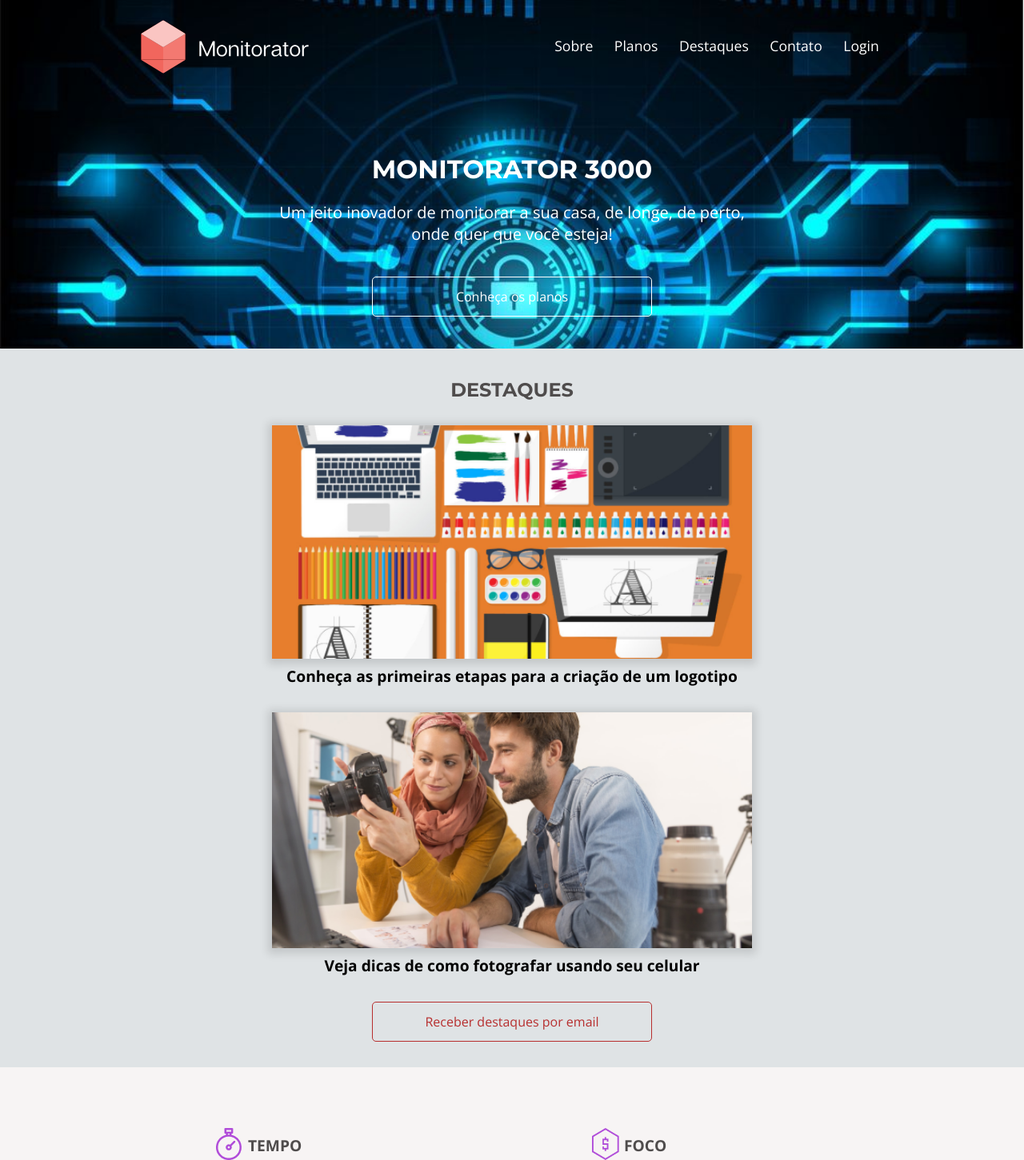
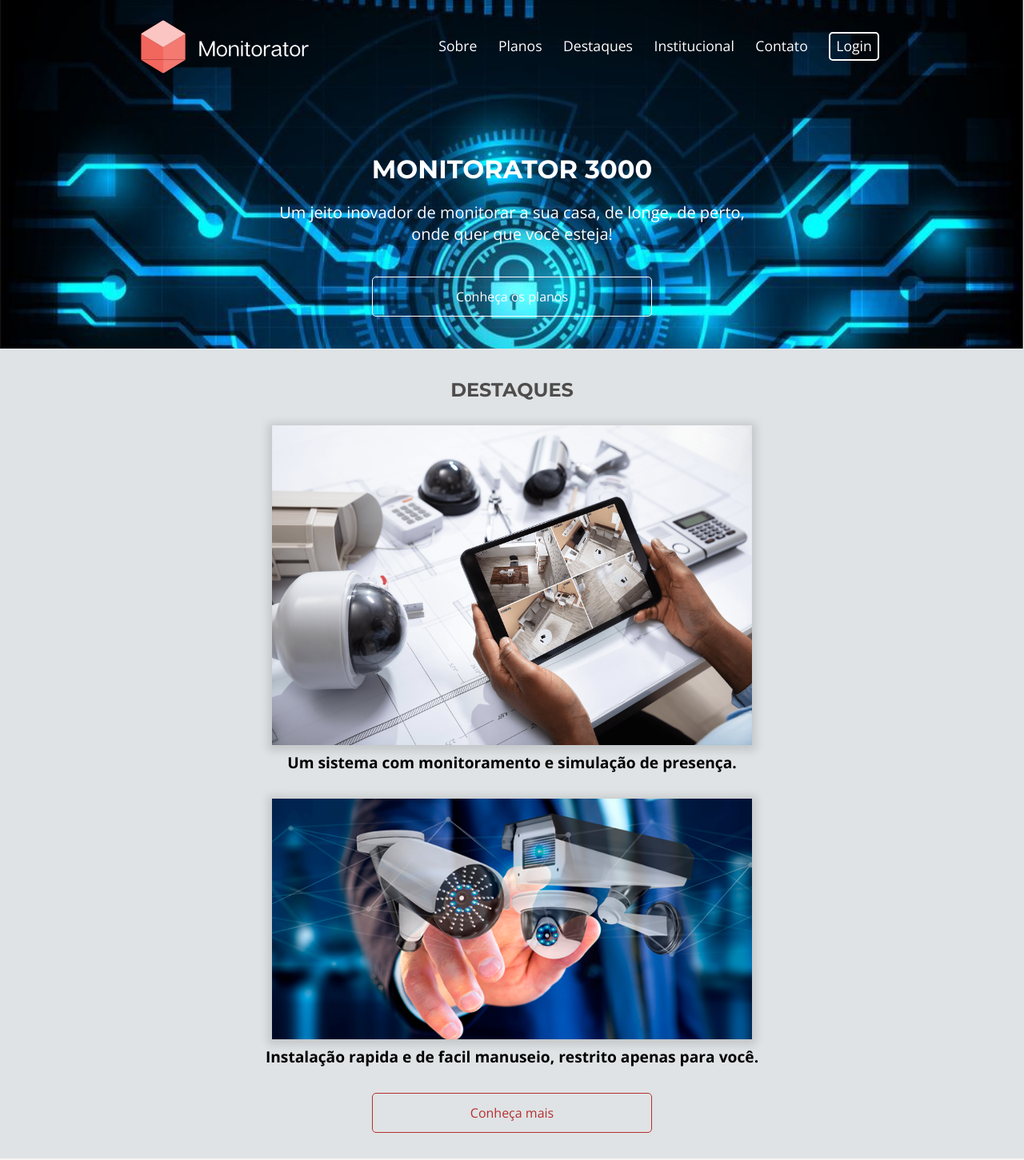
Before and after one commit to FellipeMafra/monitorator, a plain HTML site: page index.html in a window 1280 px wide. Shown: the top 1451 px of the page at 80% size. Drawn offline with nearby package versions, Linux system fonts and the light colour scheme.

Commit message:
Update imagens e textos

```diff
--- a/css/cabecalho.css
+++ b/css/cabecalho.css
@@ -24,6 +24,12 @@
 
 .cabecalho__navegacao {
     text-align: center;
+}
+
+#login__cabecalho {
+    padding: 7px;
+    border: solid 2px white;
+    border-radius: 5px;
 }
 
 .cabecalho__link {
--- a/index.html
+++ b/index.html
@@ -25,8 +25,9 @@
                     <li class="cabecalho__link"><a href="#">Sobre</a></li>
                     <li class="cabecalho__link"><a href="#">Planos</a></li>
                     <li class="cabecalho__link"><a href="#">Destaques</a></li>
+                    <li class="cabecalho__link"><a href="#">Institucional</a></li>
                     <li class="cabecalho__link"><a href="#">Contato</a></li>
-                    <li class="cabecalho__link"><a href="#">Login</a></li>
+                    <li id="login__cabecalho" class="cabecalho__link"><a href="#">Login</a></li>
                 </ul>
             </nav>
         </header>
@@ -41,17 +42,17 @@
                 <h2 class="destaques__titulo">Destaques</h2>
                 <a href="#">
                     <figure class="destaques__painel">
-                        <img src="img/comecando-criar-logotipo.png" alt="Painel do post sobre criação de logotipo" class="destaques__painel-imagem">
-                        <figcaption class="destaques__painel-texto">Conheça as primeiras etapas para a criação de um logotipo</figcaption>
+                        <img src="img2/monitoramento.png" alt="Painel do post sobre criação de logotipo" class="destaques__painel-imagem">
+                        <figcaption class="destaques__painel-texto">Um sistema com monitoramento e simulação de presença.</figcaption>
                     </figure>
                 </a>
                 <a href="#">
                     <figure class="destaques__painel">
-                        <img src="img/dicas-fotografia.png" alt="Painel do post sobre fotografia com celular" class="destaques__painel-imagem">
-                        <figcaption class="destaques__painel-texto">Veja dicas de como fotografar usando seu celular</figcaption>
+                        <img src="img2/instalação.png" alt="Painel do post sobre fotografia com celular" class="destaques__painel-imagem">
+                        <figcaption class="destaques__painel-texto">Instalação rapida e de facil manuseio, restrito apenas para você.</figcaption>
                     </figure>
                 </a>
-                <a href="#" class="destaques__botao botao">Receber destaques por email</a>
+                <a href="#" class="destaques__botao botao">Conheça mais</a>
             </section>
 
             <section class="diferenciais container">
@@ -74,20 +75,19 @@
             <section class="sobre container">
                 <div class="sobre__conteudo">
                     <h2 class="sobre__titulo">Sobre</h2>
-                    <p class="sobre__texto">Criamos aplicativos personalizados para <strong class="sobre__texto--destaque">todas as pessoas</strong>!</p>
+                    <p class="sobre__texto">Criamos sistemas de segurança para <strong class="sobre__texto--destaque">todas as pessoas</strong>!</p>
                     <p class="sobre__texto">
-                        A manutenção de um aplicativo não pode ser um custo extra para o cliente, Na Apeperia você assina nosso serviço e a manutenção já está inclusa. Assim, você não se preocupa com manutenção, é tudo por nossa conta.
+                       Nosso sistema de segurança trabalha com IOT, aonde você consegue monitorar sua residencia pelo seu celular, de qualquer lugar que esteja, possibilitando ainda simular presença através do sistema de iluminação residencial, controlado facilmente pelo mesmo.
                     </p>
                     <p class="sobre__texto sobre__texto--destaque sobre__texto--divisao">
-                        Conte com uma equipe especializada e exclusiva pra projetos incríveis em qualquer plataforma.
+                        Conte com uma equipe especializada para o projeto.
                     </p>
                     <ul class="sobre__plataformas">
                         <li><img src="img/android.png" alt="Ícone do Android"></li>
-                        <li><img src="img/blackberry.png" alt="Ícone da Blackberry"></li>
                         <li><img src="img/apple.png" alt="Ícone da Apple"></li>
                         <li><img src="img/windowsphone.png" alt="Ícone da Microsoft"></li>
                     </ul>
-                    <p class="sobre__texto">Desenvolvemos aplicativos para todas as plataformas</p>
+                    <p class="sobre__texto">Nosso site funciona em todas as plataformas!</p>
                 </div>
                 <img src="img/sobre-apeperia.png" alt="Sobre a Apeperia" class="sobre__imagem">
             </section>
@@ -139,19 +139,19 @@
                 <h2 class="institucional__titulo">Institucional</h2>
                 <div class="institucional__conteudo">
                     <div class="institucional__informacoes">
-                        <p class="institucional__descricao">Um pouco mais sobre a Apeperia</p>
+                        <p class="institucional__descricao">Um pouco mais sobre Nós</p>
                         <address class="institucional__endereco">     <!--  pra por endereço -->
-                            Rua Vergueiro, 3185</br>                   <!--  quebra linha -->
-                            Vila Mariana, São Paulo
+                            Planaltina</br>                   <!--  quebra linha -->
+                            Brasília DF
                             <article class="institucional__contato">
                                 <p>
-                                    <a href="tel:+55115571-2751" class="institucional__contato-telefone">(11) 5571-2751</a> ou
-                                    <a href="mailto:contato@apeperia.com" class="institucional__contato-email">contato@apeperia.com</a>
+                                    <a href="tel:+556199999-9999" class="institucional__contato-telefone">(61) 99999-9999</a> ou
+                                    <a href="mailto:fellipecmafra@hotmail.com" class="institucional__contato-email">email@site.com</a>
                                 </p>
                             </article>
                         </address>
                     </div>
-                    <video src="img/formacao-java.mp4" class="institucional__video" controls></video>
+                    <img src="img2/camera-de-segurança.png" class="institucional__video" controls></img>
                 </div>
             </section>
         </main>
@@ -166,7 +166,6 @@
                 <ul class="rodape__navegacao">
                     <li class="rodape__link"><a href="#">Sobre</a></li>
                     <li class="rodape__link"><a href="#">Planos</a></li>
-                    <li class="rodape__link"><a href="#">Blog</a></li>
                     <li class="rodape__link"><a href="#">Destaques</a></li>
                     <li class="rodape__link"><a href="#">Institucional</a></li>
                     <li class="rodape__link"><a href="#"></a>Contato</li>
```
Also changed, not shown: img2/camera-de-segurança.png (added), img2/instalação.png (added), img2/monitoramento.png (added).
